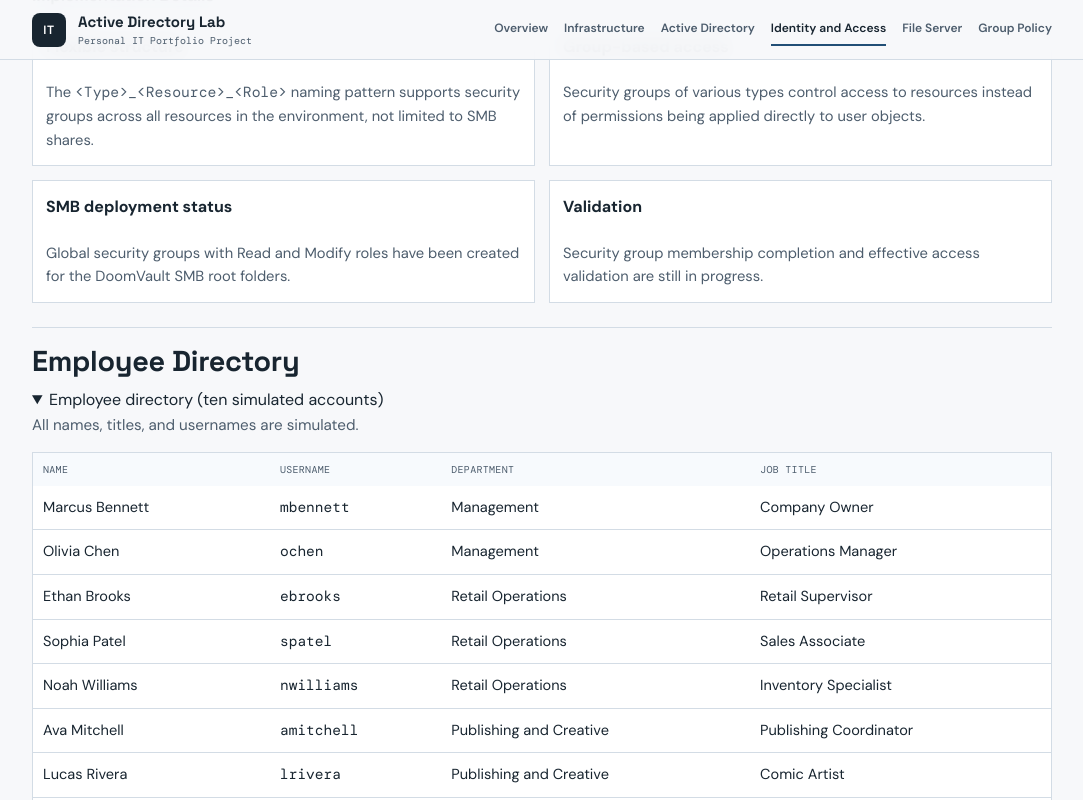
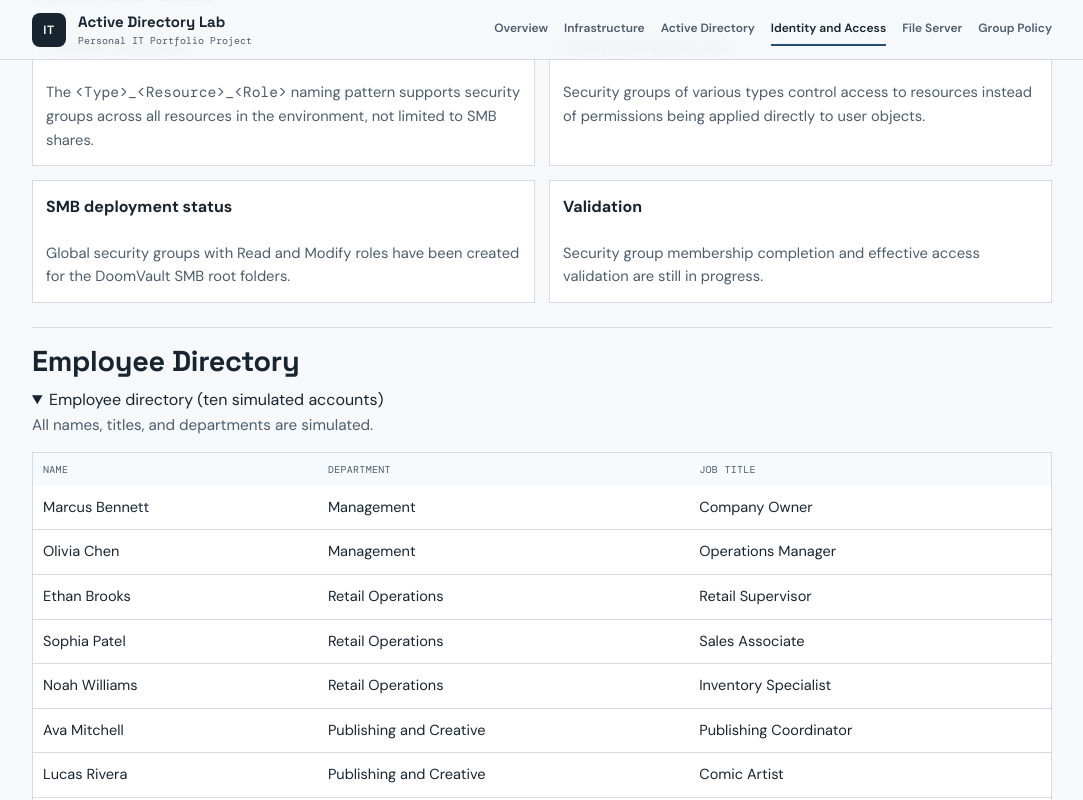
Before and after one commit to Kevskiiis/adlab, a plain HTML site: page pages/identity-access.html in a window 1280 px wide. Both pictures are taken after a click on the heading "Employee directory (ten simulated accounts)". Shown: the part 1596-2396 px from the top of the page, without its empty margins (98-1181 px from the left). Drawn offline with nearby package versions, Linux system fonts and the light colour scheme.

Commit message:
Edited simulated users

```diff
--- a/pages/identity-access.html
+++ b/pages/identity-access.html
@@ -110,21 +110,21 @@ Effective restriction: NTFS permissions and security group membership</pre>
       <div class="section-title"><h2>Employee Directory</h2></div>
       <details>
         <summary>Employee directory (ten simulated accounts)</summary>
-        <p class="section-summary">All names, titles, and usernames are simulated.</p>
+        <p class="section-summary">All names, titles, and departments are simulated.</p>
         <div class="table-wrap">
           <table class="table-tech">
-            <thead><tr><th scope="col">Name</th><th scope="col">Username</th><th scope="col">Department</th><th scope="col">Job Title</th></tr></thead>
+            <thead><tr><th scope="col">Name</th><th scope="col">Department</th><th scope="col">Job Title</th></tr></thead>
             <tbody>
-              <tr><td>Marcus Bennett</td><td><code>mbennett</code></td><td>Management</td><td>Company Owner</td></tr>
-              <tr><td>Olivia Chen</td><td><code>ochen</code></td><td>Management</td><td>Operations Manager</td></tr>
-              <tr><td>Ethan Brooks</td><td><code>ebrooks</code></td><td>Retail Operations</td><td>Retail Supervisor</td></tr>
-              <tr><td>Sophia Patel</td><td><code>spatel</code></td><td>Retail Operations</td><td>Sales Associate</td></tr>
-              <tr><td>Noah Williams</td><td><code>nwilliams</code></td><td>Retail Operations</td><td>Inventory Specialist</td></tr>
-              <tr><td>Ava Mitchell</td><td><code>amitchell</code></td><td>Publishing and Creative</td><td>Publishing Coordinator</td></tr>
-              <tr><td>Lucas Rivera</td><td><code>lrivera</code></td><td>Publishing and Creative</td><td>Comic Artist</td></tr>
-              <tr><td>Isabella Foster</td><td><code>ifoster</code></td><td>Publishing and Creative</td><td>Editor</td></tr>
-              <tr><td>Daniel Murphy</td><td><code>dmurphy</code></td><td>IT and Administration</td><td>IT Support Technician</td></tr>
-              <tr><td>Grace Thompson</td><td><code>gthompson</code></td><td>IT and Administration</td><td>IT Administrator</td></tr>
+              <tr><td>Marcus Bennett</td><td>Management</td><td>Company Owner</td></tr>
+              <tr><td>Olivia Chen</td><td>Management</td><td>Operations Manager</td></tr>
+              <tr><td>Ethan Brooks</td><td>Retail Operations</td><td>Retail Supervisor</td></tr>
+              <tr><td>Sophia Patel</td><td>Retail Operations</td><td>Sales Associate</td></tr>
+              <tr><td>Noah Williams</td><td>Retail Operations</td><td>Inventory Specialist</td></tr>
+              <tr><td>Ava Mitchell</td><td>Publishing and Creative</td><td>Publishing Coordinator</td></tr>
+              <tr><td>Lucas Rivera</td><td>Publishing and Creative</td><td>Comic Artist</td></tr>
+              <tr><td>Isabella Foster</td><td>Publishing and Creative</td><td>Editor</td></tr>
+              <tr><td>Daniel Murphy</td><td>IT and Administration</td><td>IT Support Technician</td></tr>
+              <tr><td>Grace Thompson</td><td>IT and Administration</td><td>IT Administrator</td></tr>
             </tbody>
           </table>
         </div>
```
